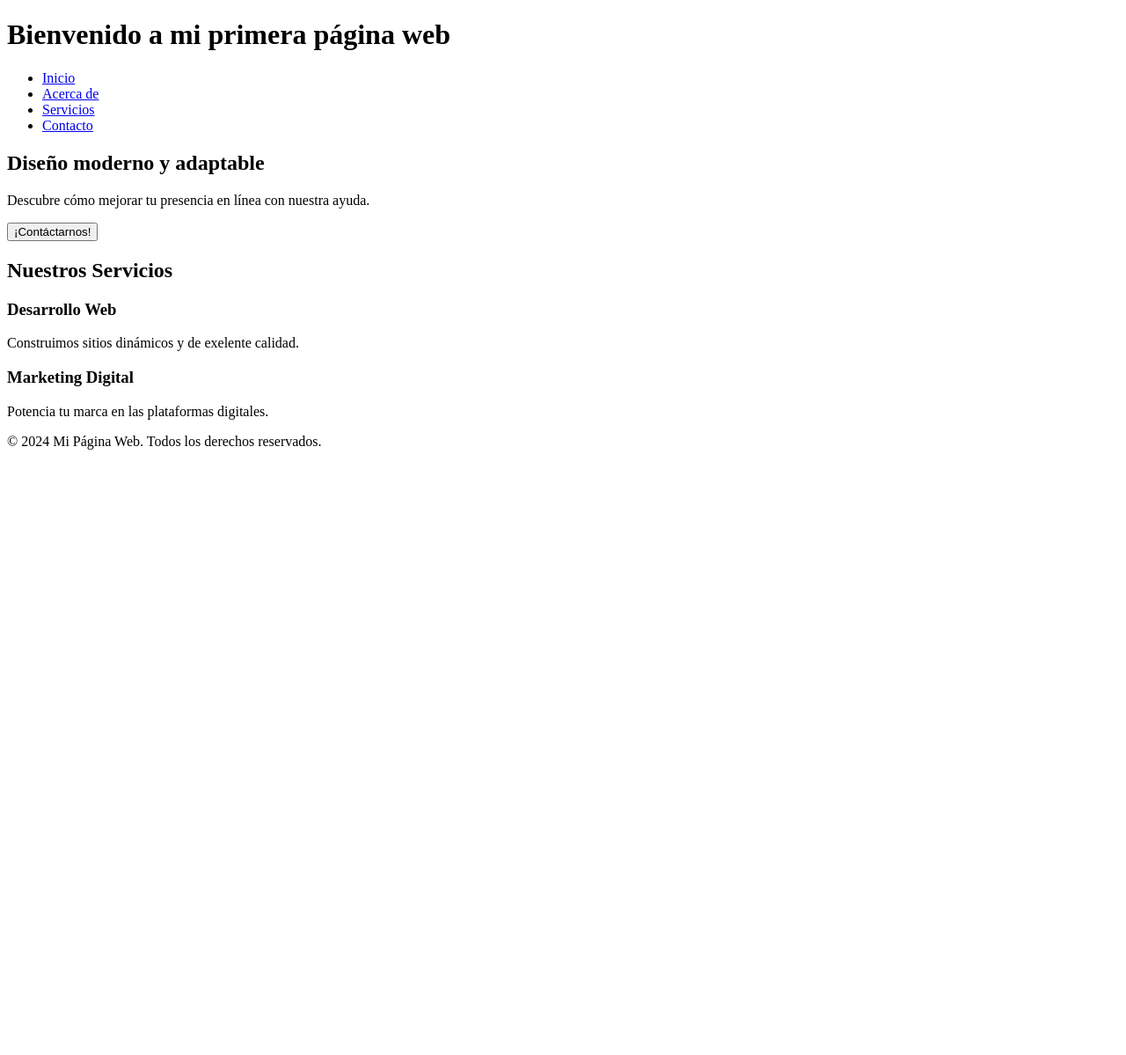
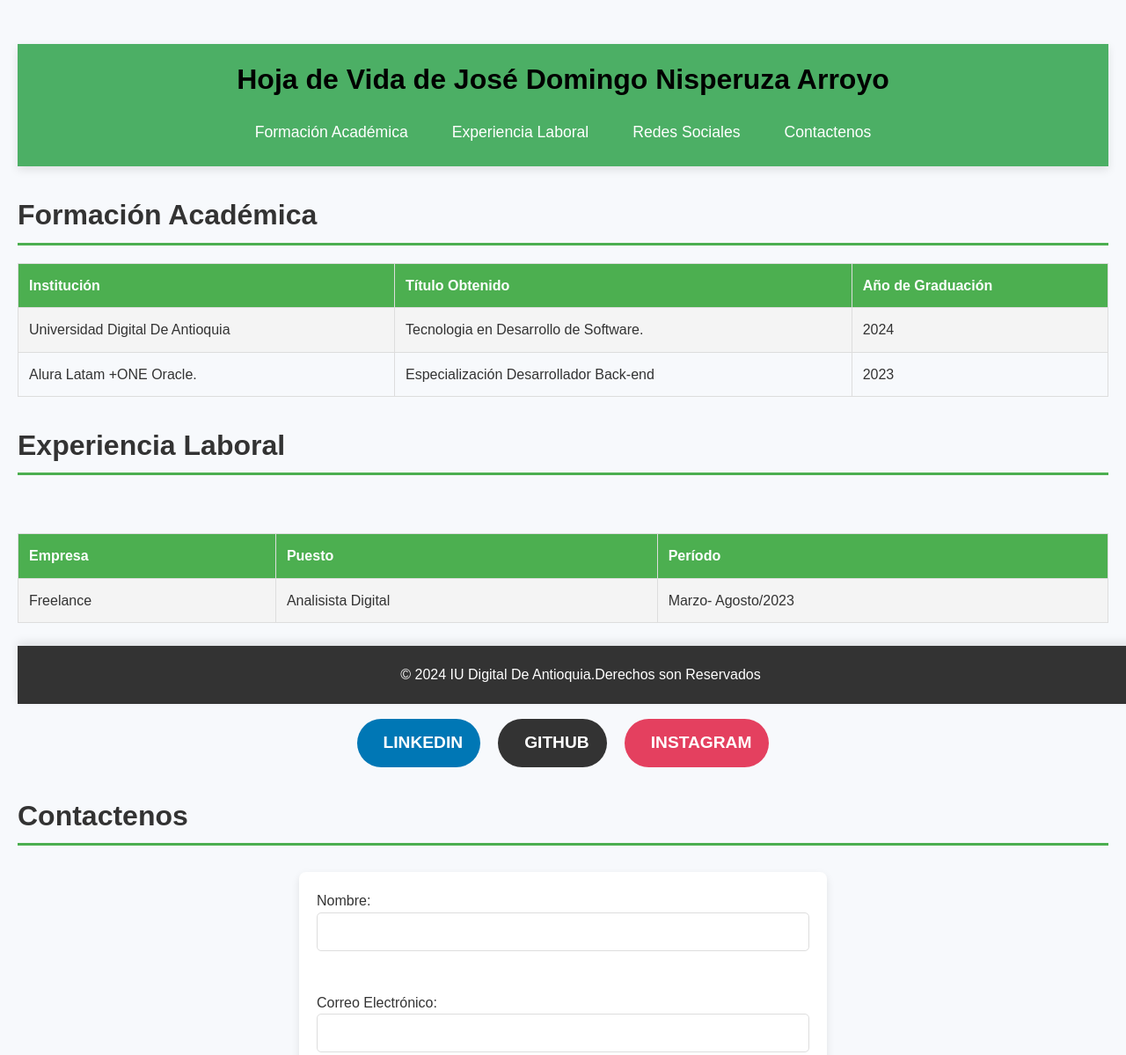
Before and after one commit to Josenisperuza123/Web_2024IU, a plain HTML site: page Index.html in a window 1280 px wide. Shown: the top 1199 px of the page at 88% size. Before the commit the page ends 800 px from the top, so only its background shows below. Drawn offline with Linux system fonts and the light colour scheme; files that its build step writes are made by us from their sources.

Commit message:
maquetado

```diff
--- a/CSS/Styles.css
+++ b/CSS/Styles.css
@@ -0,0 +1,268 @@
+/* General Styles */
+* {
+    margin: 0;
+    padding: 0;
+    box-sizing: border-box;
+}
+
+body {
+    font-family: 'Arial', sans-serif;
+    background-color: #f7f9fc;
+    color: #333;
+    line-height: 1.6;
+    padding: 0 20px;
+    margin-top: 50px;
+}
+
+header {
+    background-color: #4caf65;
+    color: black;
+    padding: 15px 0;
+    text-align: center;
+    box-shadow: 0 4px 10px rgba(0, 0, 0, 0.1);
+}
+
+header h1 {
+    font-size: 2rem;
+    margin-bottom: 10px;
+}
+
+header nav ul {
+    list-style: none;
+    display: flex;
+    justify-content: center;
+    padding: 10px 0;
+}
+
+header nav ul li {
+    margin: 0 15px;
+}
+
+header nav ul li a {
+    text-decoration: black;
+    color: white;
+    font-size: 1.1rem;
+    padding: 10px;
+    transition: all 0.3s ease;
+}
+
+header nav ul li a:hover {
+    background-color: #333;
+    border-radius: 5px;
+}
+
+/* Hero Section */
+section.hero {
+    text-align: center;
+    padding: 50px 20px;
+    background-color: #4CAF50;
+    color: white;
+    border-radius: 10px;
+    box-shadow: 0 6px 15px rgba(0, 0, 0, 0.1);
+    margin-bottom: 40px;
+}
+
+section.hero h2 {
+    font-size: 2.5rem;
+    margin-bottom: 10px;
+}
+
+section.hero p {
+    font-size: 1.2rem;
+    margin-bottom: 20px;
+}
+
+section.hero button {
+    background-color: #333;
+    color: white;
+    border: none;
+    padding: 10px 20px;
+    font-size: 1rem;
+    cursor: pointer;
+    border-radius: 5px;
+    transition: background-color 0.3s ease;
+}
+
+section.hero button:hover {
+    background-color: #555;
+}
+
+/* Content Sections */
+section {
+    margin-top: 30px;
+    margin-bottom: 30px;
+}
+
+h2 {
+    font-size: 2rem;
+    color: #333;
+    margin-bottom: 20px;
+    border-bottom: 3px solid #4CAF50;
+    padding-bottom: 5px;
+}
+
+table {
+    width: 100%;
+    border-collapse: collapse;
+    margin-top: 20px;
+    margin-bottom: 30px;
+}
+
+table th, table td {
+    padding: 12px;
+    text-align: left;
+    border: 1px solid #ddd;
+    font-size: 1rem;
+}
+
+table th {
+    background-color: #4CAF50;
+    color: white;
+}
+
+table tr:nth-child(even) {
+    background-color: #f4f4f4;
+}
+
+/* Contenedor de botones de redes sociales */
+section#redes {
+    text-align: center;
+    margin-top: 30px;
+    margin-bottom: 30px;
+}
+
+h2 {
+    font-size: 2rem;
+    color: #333;
+    margin-bottom: 20px;
+    border-bottom: 3px solid #4CAF50;
+    padding-bottom: 5px;
+}
+
+/* Contenedor de todos los botones de redes sociales */
+.redes-container {
+    display: flex;
+    justify-content: center;
+    gap: 20px;
+    flex-wrap: wrap;
+}
+
+/* Estilo base para los botones */
+.social-btn {
+    display: inline-flex;
+    align-items: center;
+    justify-content: center;
+    padding: 12px 20px;
+    font-size: 1.2rem;
+    color: white;
+    text-decoration: none;
+    border-radius: 30px; /* Bordes redondeados */
+    transition: all 0.3s ease; /* Transición suave */
+    font-weight: 600;
+    text-transform: uppercase;
+    width: auto;
+    height: auto;
+}
+
+/* Colores específicos para cada red social */
+.social-btn.linkedin {
+    background-color: #0077b5; /* LinkedIn Color */
+}
+
+.social-btn.github {
+    background-color: #333; /* GitHub Color */
+}
+
+.social-btn.twitter {
+    background-color: #1DA1F2; /* Twitter Color */
+}
+
+.social-btn.instagram {
+    background-color: #E4405F; /* Instagram Color */
+}
+
+/* Efectos de Hover */
+.social-btn:hover {
+    transform: translateY(-5px); /* Elevar el botón */
+    box-shadow: 0 8px 15px rgba(0, 0, 0, 0.2); /* Sombra */
+}
+
+/* Efecto cuando el cursor está sobre los iconos */
+.social-btn i {
+    margin-right: 10px;
+    font-size: 1.5rem; /* Tamaño del icono */
+}
+
+/* Hacer que el texto y el ícono estén centrados y alineados */
+.social-btn:hover i {
+    color: #fff; /* Asegura que el icono sea blanco al pasar el mouse */
+}
+
+
+/* Contact Form */
+form {
+    max-width: 600px;
+    margin: 30px auto;
+    background-color: #fff;
+    padding: 20px;
+    border-radius: 8px;
+    box-shadow: 0 4px 10px rgba(0, 0, 0, 0.1);
+}
+
+form input, form textarea, form button {
+    width: 100%;
+    padding: 12px;
+    font-size: 1rem;
+    border-radius: 5px;
+    border: 1px solid #ddd;
+    margin-bottom: 20px;
+}
+
+form input:focus, form textarea:focus {
+    border-color: #4CAF50;
+    outline: none;
+}
+
+form button {
+    background-color: #4CAF50;
+    color: white;
+    border: none;
+    cursor: pointer;
+    transition: background-color 0.3s ease;
+}
+
+form button:hover {
+    background-color: #333;
+}
+
+/* Footer */
+footer {
+    background-color: #333;
+    color: white;
+    text-align: center;
+    padding: 20px;
+    position: fixed;
+    bottom: 0;
+    width: 100%;
+    box-shadow: 0 -4px 10px rgba(0, 0, 0, 0.1);
+}
+
+/* Media Queries */
+@media screen and (max-width: 768px) {
+    header nav ul {
+        flex-direction: column;
+        align-items: center;
+    }
+
+    header nav ul li {
+        margin-bottom: 10px;
+    }
+
+    section.hero h2 {
+        font-size: 2rem;
+    }
+
+    section.hero p {
+        font-size: 1rem;
+    }
+}
--- a/Index.html
+++ b/Index.html
@@ -4,41 +4,94 @@
     <meta charset="UTF-8">
     <meta name="viewport" content="width=device-width, initial-scale=1.0">
     <title>Mi Primera Página Web</title>
-    <link rel="stylesheet" href="styles.css">
+    <link rel="stylesheet" href="CSS/styles.css">
 </head>
 <body>
     <header>
-        <h1>Bienvenido a mi primera página web </h1>
+       <h1>Hoja de Vida de José Domingo Nisperuza Arroyo</h1>
+
         <nav>
+
             <ul>
-                <li><a href="#">Inicio</a></li>
-                <li><a href="#">Acerca de</a></li>
-                <li><a href="#">Servicios</a></li>
-                <li><a href="#">Contacto</a></li>
+
+                <li><a href="#formacion">Formación Académica</a></li>
+                <li><a href="#experiencia">Experiencia Laboral</a></li>
+                <li><a href="#redes">Redes Sociales</a></li>
+                <li><a href="#Contactenos">Contactenos</a></li>
+
             </ul>
         </nav>
+
     </header>
 
-    <section class="hero">
-        <h2>Diseño moderno y adaptable</h2>
-        <p>Descubre cómo mejorar tu presencia en línea con nuestra ayuda.</p>
-        <button>¡Contáctarnos!</button>
-    </section>
+        <section id="formacion">
+            <h2>Formación Académica</h2>
+            <table>
 
-    <section class="servicios">
-        <h2>Nuestros Servicios</h2>
-        <div class="servicio">
-            <h3>Desarrollo Web</h3>
-            <p>Construimos sitios dinámicos y de exelente calidad.</p>
-        </div>
-        <div class="servicio">
-            <h3>Marketing Digital</h3>
-            <p>Potencia tu marca en las plataformas digitales.</p>
-        </div>
-    </section>
+                <tr>
+                    <th>Institución</th>
+                    <th>Título Obtenido</th>
+                    <th>Año de Graduación</th>
+                </tr>
 
-    <footer>
-        <p>&copy; 2024 Mi Página Web. Todos los derechos reservados.</p>
-    </footer>
+                <tr>
+                    <td>Universidad Digital De Antioquia</td>
+                    <td>Tecnologia en Desarrollo de Software.</td>
+                    <td>2024</td>
+                </tr>
+                <tr>
+                    <td>Alura Latam +ONE Oracle.</td>
+                    <td>Especialización Desarrollador Back-end</td>
+                    <td>2023</td>
+                </tr>
+            </table>
+        </section>
+
+        <section id="experiencia">
+            <h2>Experiencia Laboral</h2>
+            <table>
+                <tr>
+                    <th>Empresa</th>
+                    <th>Puesto</th>
+                    <th>Período</th>
+                    <br>
+                </tr>
+
+                <tr>
+                    <td>Freelance</td>
+                    <td>Analisista Digital</td>
+                    <td>Marzo- Agosto/2023</td>
+                </tr>
+            </table>
+        </section>
+
+        <section id="redes">
+            <h2>Redes Sociales</h2>
+            <div class="redes-container">
+                <a href="https://www.linkedin.com/in/josé-domingo-nisperuza-arroyo-00b378308" target="_blank" class="social-btn linkedin"><i class="fab fa-linkedin"></i> LinkedIn</a>
+                <a href="https://github.com/Josenisperuza123" target="_blank" class="social-btn github"><i class="fab fa-github"></i> GitHub</a>
+                <a href="https://www.instagram.com/josenisperuzaarroyo/profilecard/?igsh=MXQ1azV5ODG0MmZuMg==" target="_blank" class="social-btn instagram"><i class="fab fa-instagram"></i> Instagram</a>
+            </div>
+        </section>
+
+        <section id="Contactenos">
+            <h2>Contactenos</h2>
+            <form action="mailto:[tu-email@example.com]" method="post" enctype="text/plain">
+                <label for="nombre">Nombre:</label>
+                <input type="text" id="nombre" name="nombre" required>
+                <br><br>
+                <label for="email">Correo Electrónico:</label>
+                <input type="email" id="email" name="email" required>
+                <br><br>
+                <label for="mensaje">Mensaje:</label>
+                <br><br>
+                <textarea id="mensaje" name="mensaje" rows="4" required></textarea><br>
+                <br>
+                <button type="submit">Enviar Mensaje</button>
+            </form>
+        </section>
+        <footer>
+            <p>&copy; 2024 IU Digital De Antioquia.Derechos son Reservados</p>
+        </footer>
 </body>
 </html>
```
